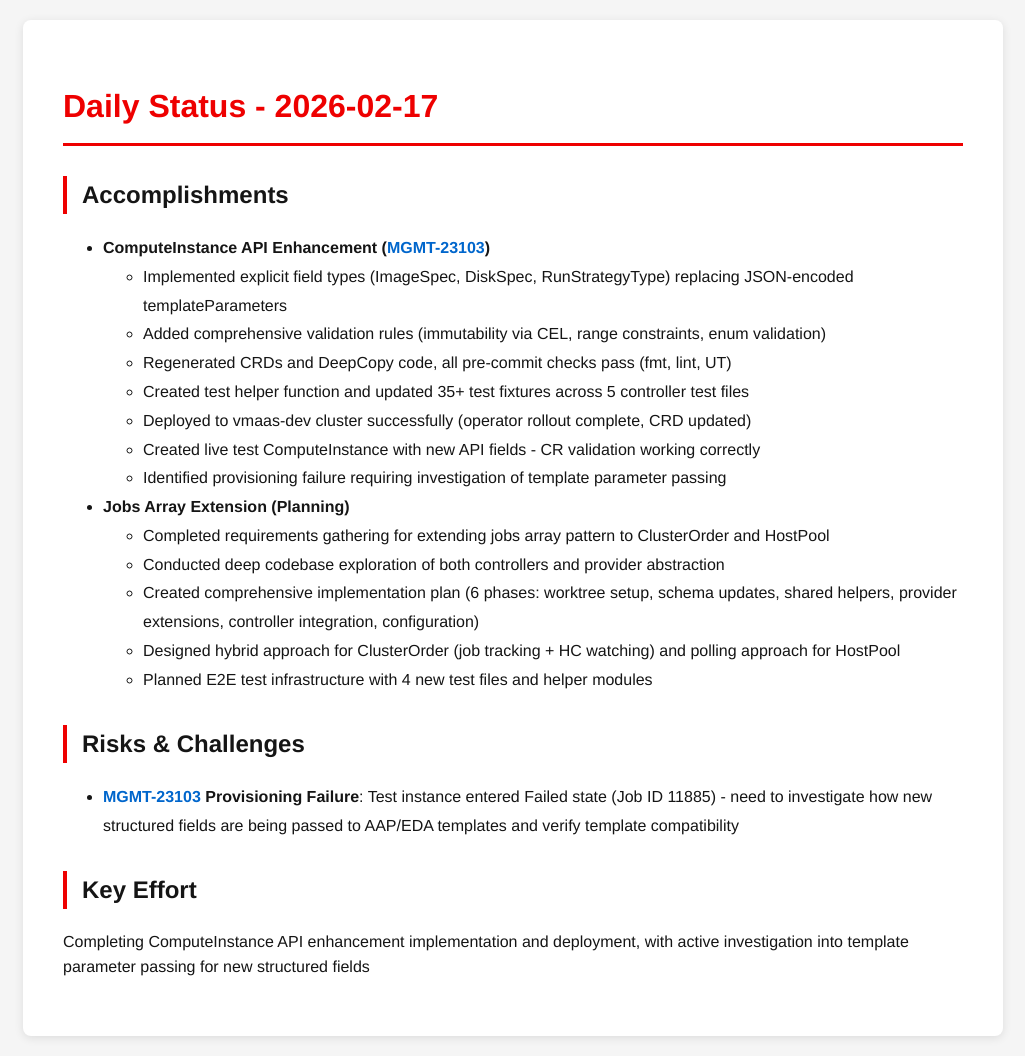
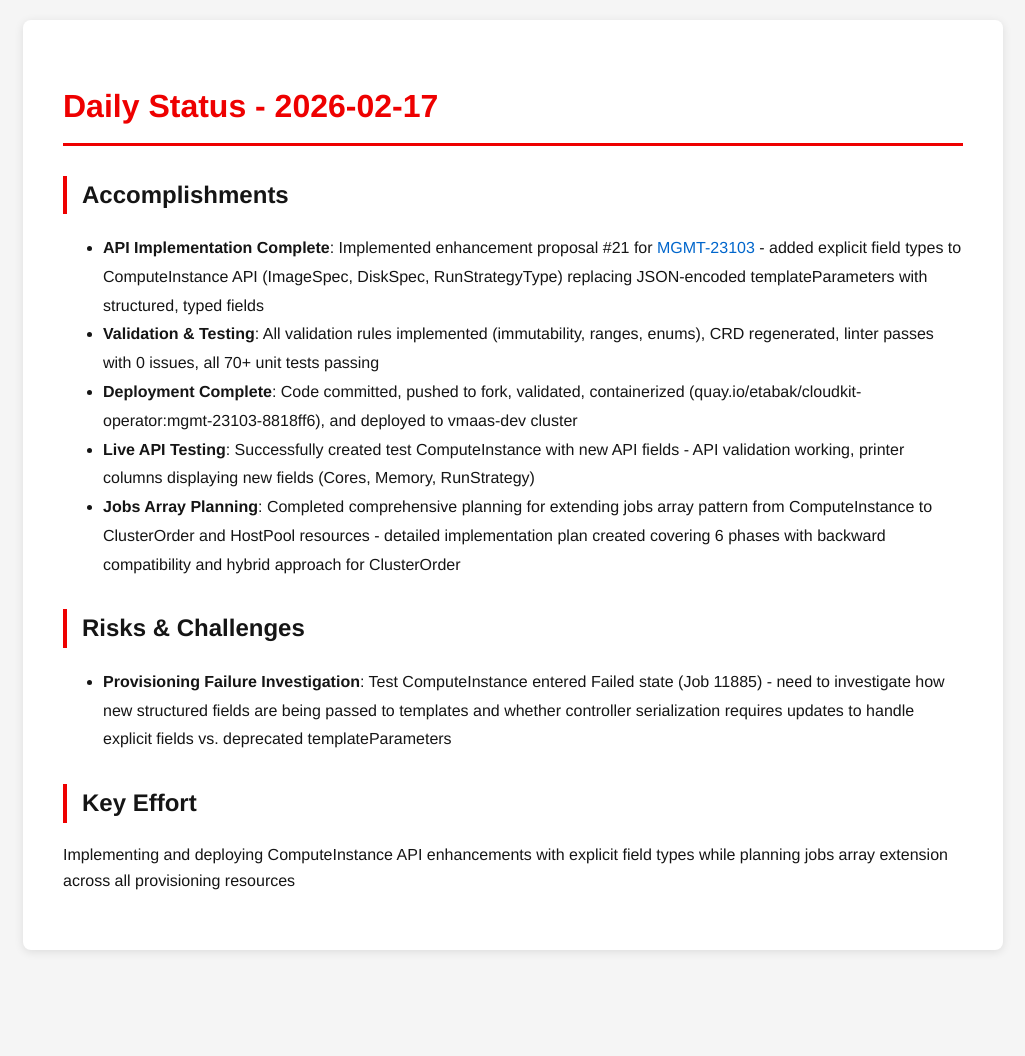
Before and after one commit to tzvatot/daily-status, a Jekyll site: the page built from 2026-02-17.md, in a window 1280 px wide. Shown: the whole page, without its empty margins (127-1152 px from the left). Built offline with Jekyll 4.4.1, drawn with Linux system fonts in a browser that asks for light colours; after the commit the page ends 970 px from its top, so only the background shows below that.

Commit message:
Daily status update - 2026-02-17

```diff
--- a/2026-02-17.md
+++ b/2026-02-17.md
@@ -7,23 +7,14 @@ date: 2026-02-17
 # Daily Status - 2026-02-17
 
 ## Accomplishments
-- **ComputeInstance API Enhancement ([MGMT-23103](https://issues.redhat.com/browse/MGMT-23103))**
-  - Implemented explicit field types (ImageSpec, DiskSpec, RunStrategyType) replacing JSON-encoded templateParameters
-  - Added comprehensive validation rules (immutability via CEL, range constraints, enum validation)
-  - Regenerated CRDs and DeepCopy code, all pre-commit checks pass (fmt, lint, UT)
-  - Created test helper function and updated 35+ test fixtures across 5 controller test files
-  - Deployed to vmaas-dev cluster successfully (operator rollout complete, CRD updated)
-  - Created live test ComputeInstance with new API fields - CR validation working correctly
-  - Identified provisioning failure requiring investigation of template parameter passing
-- **Jobs Array Extension (Planning)**
-  - Completed requirements gathering for extending jobs array pattern to ClusterOrder and HostPool
-  - Conducted deep codebase exploration of both controllers and provider abstraction
-  - Created comprehensive implementation plan (6 phases: worktree setup, schema updates, shared helpers, provider extensions, controller integration, configuration)
-  - Designed hybrid approach for ClusterOrder (job tracking + HC watching) and polling approach for HostPool
-  - Planned E2E test infrastructure with 4 new test files and helper modules
+- **API Implementation Complete**: Implemented enhancement proposal #21 for [MGMT-23103](https://issues.redhat.com/browse/MGMT-23103) - added explicit field types to ComputeInstance API (ImageSpec, DiskSpec, RunStrategyType) replacing JSON-encoded templateParameters with structured, typed fields
+- **Validation & Testing**: All validation rules implemented (immutability, ranges, enums), CRD regenerated, linter passes with 0 issues, all 70+ unit tests passing
+- **Deployment Complete**: Code committed, pushed to fork, validated, containerized (quay.io/etabak/cloudkit-operator:mgmt-23103-8818ff6), and deployed to vmaas-dev cluster
+- **Live API Testing**: Successfully created test ComputeInstance with new API fields - API validation working, printer columns displaying new fields (Cores, Memory, RunStrategy)
+- **Jobs Array Planning**: Completed comprehensive planning for extending jobs array pattern from ComputeInstance to ClusterOrder and HostPool resources - detailed implementation plan created covering 6 phases with backward compatibility and hybrid approach for ClusterOrder
 
 ## Risks & Challenges
-- **[MGMT-23103](https://issues.redhat.com/browse/MGMT-23103) Provisioning Failure**: Test instance entered Failed state (Job ID 11885) - need to investigate how new structured fields are being passed to AAP/EDA templates and verify template compatibility
+- **Provisioning Failure Investigation**: Test ComputeInstance entered Failed state (Job 11885) - need to investigate how new structured fields are being passed to templates and whether controller serialization requires updates to handle explicit fields vs. deprecated templateParameters
 
 ## Key Effort
-Completing ComputeInstance API enhancement implementation and deployment, with active investigation into template parameter passing for new structured fields
+Implementing and deploying ComputeInstance API enhancements with explicit field types while planning jobs array extension across all provisioning resources
```
